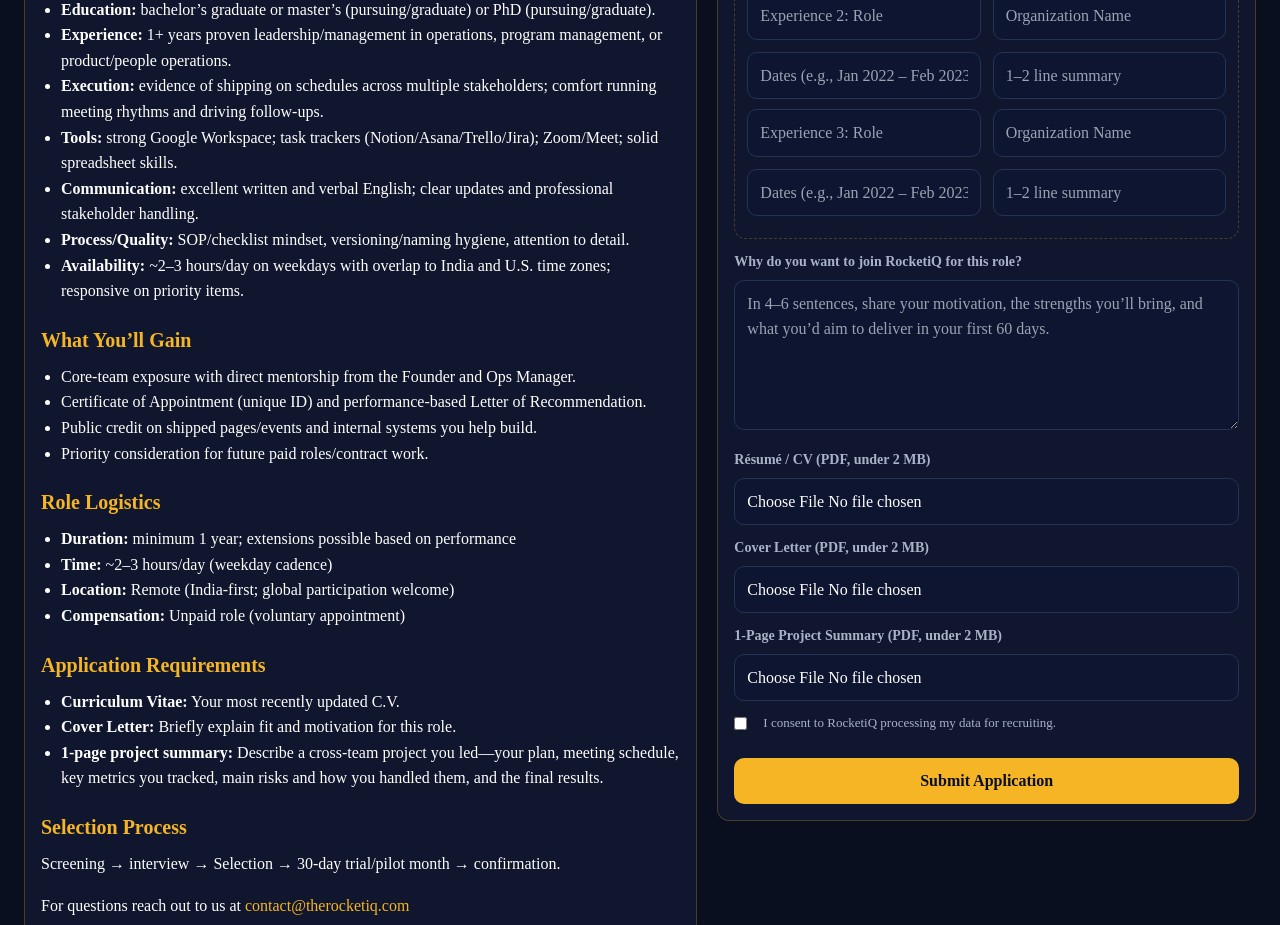
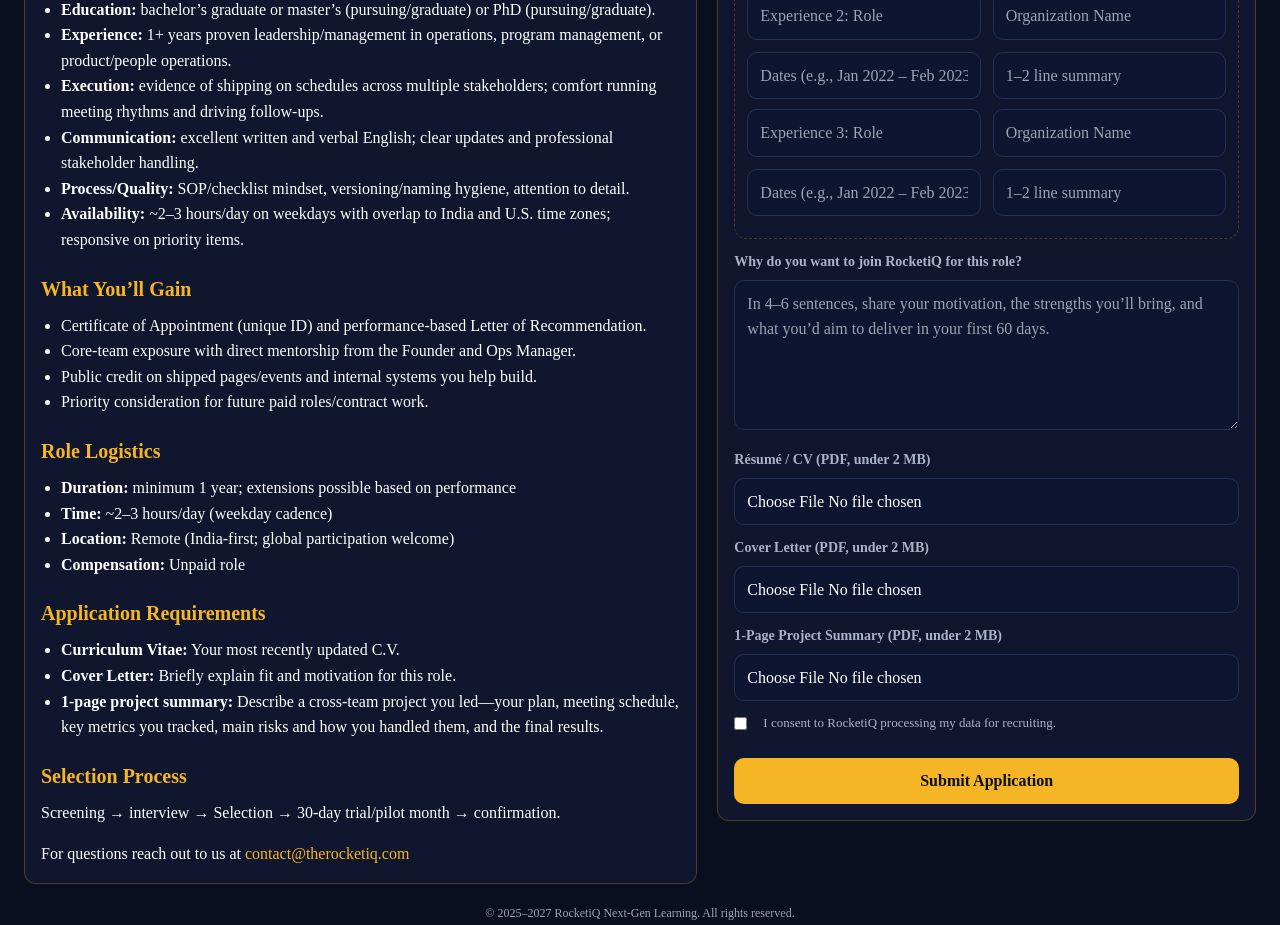
Before and after one commit to RocketiQ/nextjs-boilerplate, a Next.js app: page /business-operations-associate in a window 1280 px wide. Shown: the part 1220-2145 px from the top of the page. Built offline with nearby package versions, Linux system fonts and the light colour scheme; no server answers.

Commit message:
Update page.tsx

```diff
--- a/app/business-operations-associate/page.tsx
+++ b/app/business-operations-associate/page.tsx
@@ -134,7 +134,6 @@
               <li><strong>Education:</strong> bachelor’s graduate or master’s (pursuing/graduate) or PhD (pursuing/graduate).</li>
               <li><strong>Experience:</strong> 1+ years proven leadership/management in operations, program management, or product/people operations.</li>
               <li><strong>Execution:</strong> evidence of shipping on schedules across multiple stakeholders; comfort running meeting rhythms and driving follow-ups.</li>
-              <li><strong>Tools:</strong> strong Google Workspace; task trackers (Notion/Asana/Trello/Jira); Zoom/Meet; solid spreadsheet skills.</li>
               <li><strong>Communication:</strong> excellent written and verbal English; clear updates and professional stakeholder handling.</li>
               <li><strong>Process/Quality:</strong> SOP/checklist mindset, versioning/naming hygiene, attention to detail.</li>
               <li><strong>Availability:</strong> ~2–3 hours/day on weekdays with overlap to India and U.S. time zones; responsive on priority items.</li>
@@ -142,8 +141,8 @@
 
             <h2 style={h2Next}><strong>What You’ll Gain</strong></h2>
             <ul style={{ listStyleType: 'disc', paddingLeft: '1.25rem', marginTop: 0 }}>
+              <li>Certificate of Appointment (unique ID) and performance-based Letter of Recommendation.</li>
               <li>Core-team exposure with direct mentorship from the Founder and Ops Manager.</li>
-              <li>Certificate of Appointment (unique ID) and performance-based Letter of Recommendation.</li>
               <li>Public credit on shipped pages/events and internal systems you help build.</li>
               <li>Priority consideration for future paid roles/contract work.</li>
             </ul>
@@ -153,7 +152,7 @@
               <li><strong>Duration:</strong> minimum 1 year; extensions possible based on performance</li>
               <li><strong>Time:</strong> ~2–3 hours/day (weekday cadence)</li>
               <li><strong>Location:</strong> Remote (India-first; global participation welcome)</li>
-              <li><strong>Compensation:</strong> Unpaid role (voluntary appointment)</li>
+              <li><strong>Compensation:</strong> Unpaid role</li>
             </ul>
 
             <h2 style={h2Next}><strong>Application Requirements</strong></h2>
```
